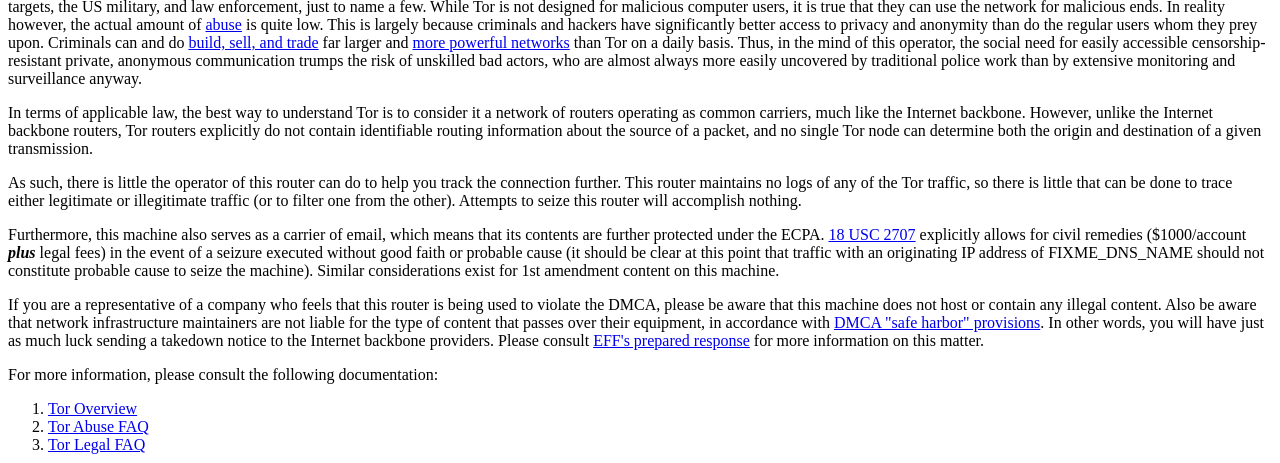
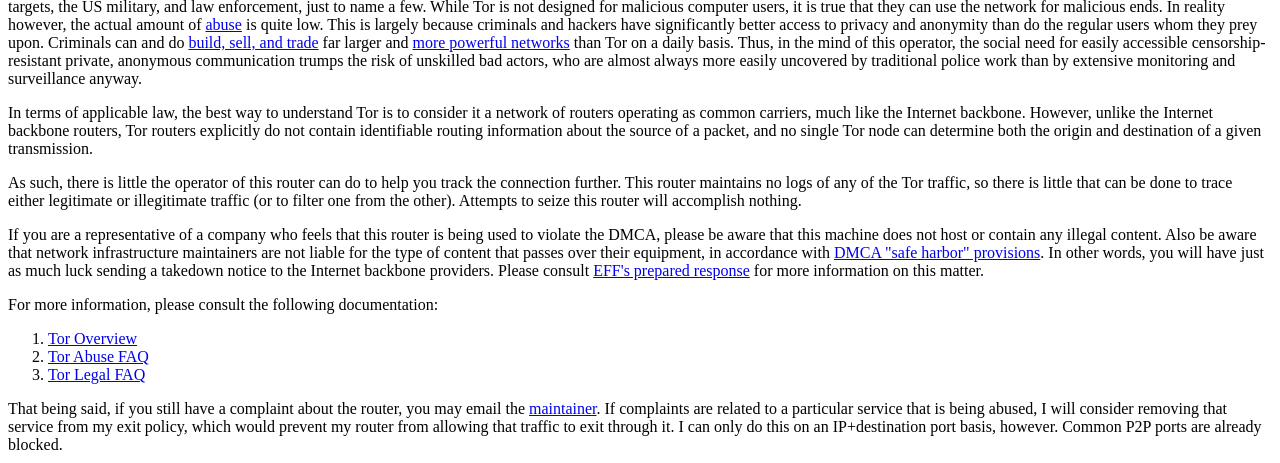
Before and after one commit to tor-exit-readme/tor-exit-readme.github.io, a plain HTML site: page index.html in a window 1280 px wide. Shown: the part 337-800 px from the top of the page. Drawn offline with Linux system fonts and the light colour scheme.

Commit message:
Update index.html

```diff
--- a/index.html
+++ b/index.html
@@ -249,23 +249,6 @@
 illegitimate traffic (or to filter one from the other).  Attempts to
 seize this router will accomplish nothing.</p>
 
-<!-- FIXME: US-Only section. Remove if you are a non-US operator -->
-
-<p>
-Furthermore, this machine also serves as a carrier of email, which means that
-its contents are further protected under the ECPA. <a
-href="https://www.law.cornell.edu/uscode/text/18/2707">18
-USC 2707</a> explicitly allows for civil remedies ($1000/account
-<i><b>plus</b></i>  legal fees)
-in the event of a seizure executed without good faith or probable cause (it
-should be clear at this point that traffic with an originating IP address of
-FIXME_DNS_NAME should not constitute probable cause to seize the
-machine). Similar considerations exist for 1st amendment content on this
-machine.</p>
-
-<!-- FIXME: May or may not be US-only. Some non-US tor nodes have in
-     fact reported DMCA harassment... -->
-
 <p>
 If you are a representative of a company who feels that this router is being
 used to violate the DMCA, please be aware that this machine does not host or
```
